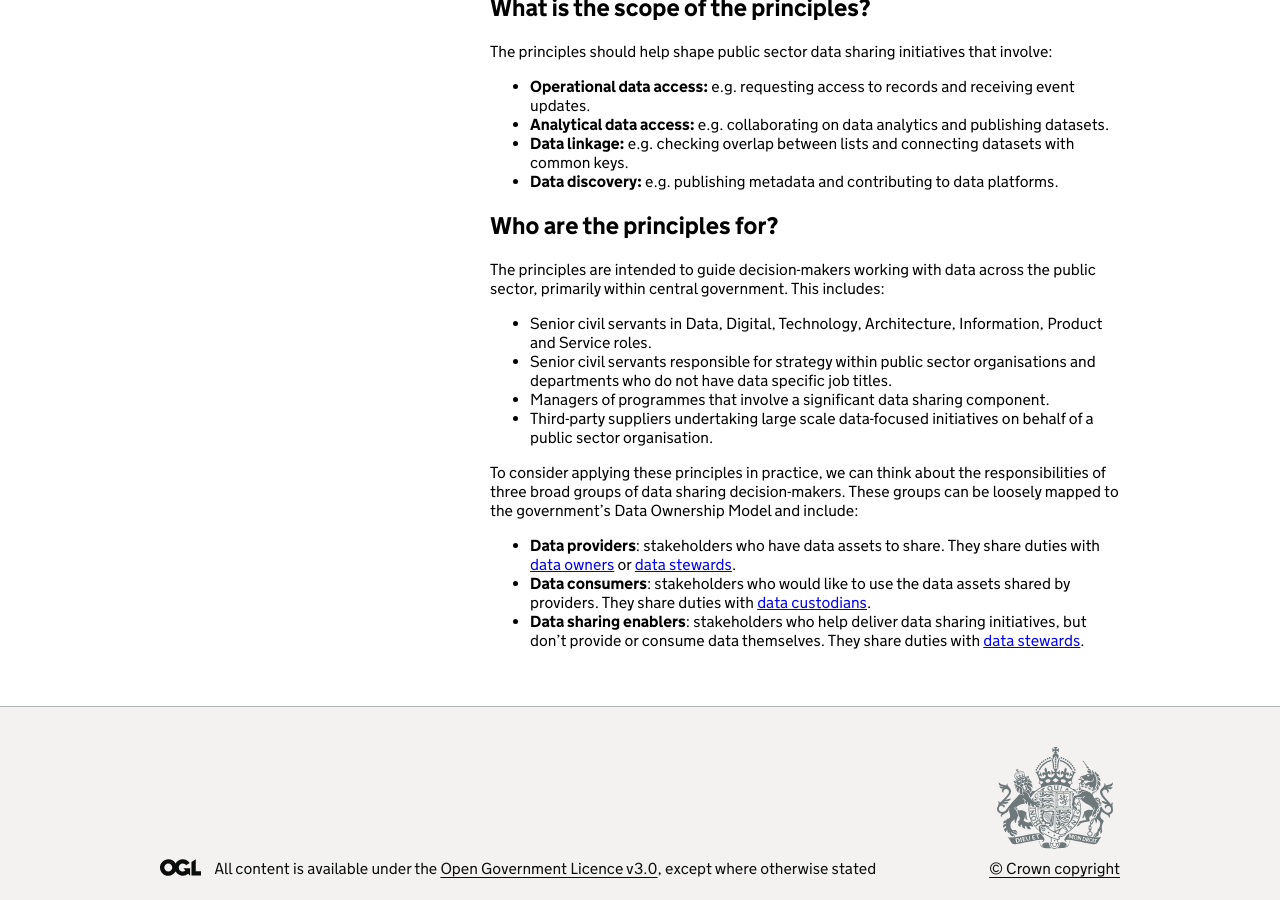
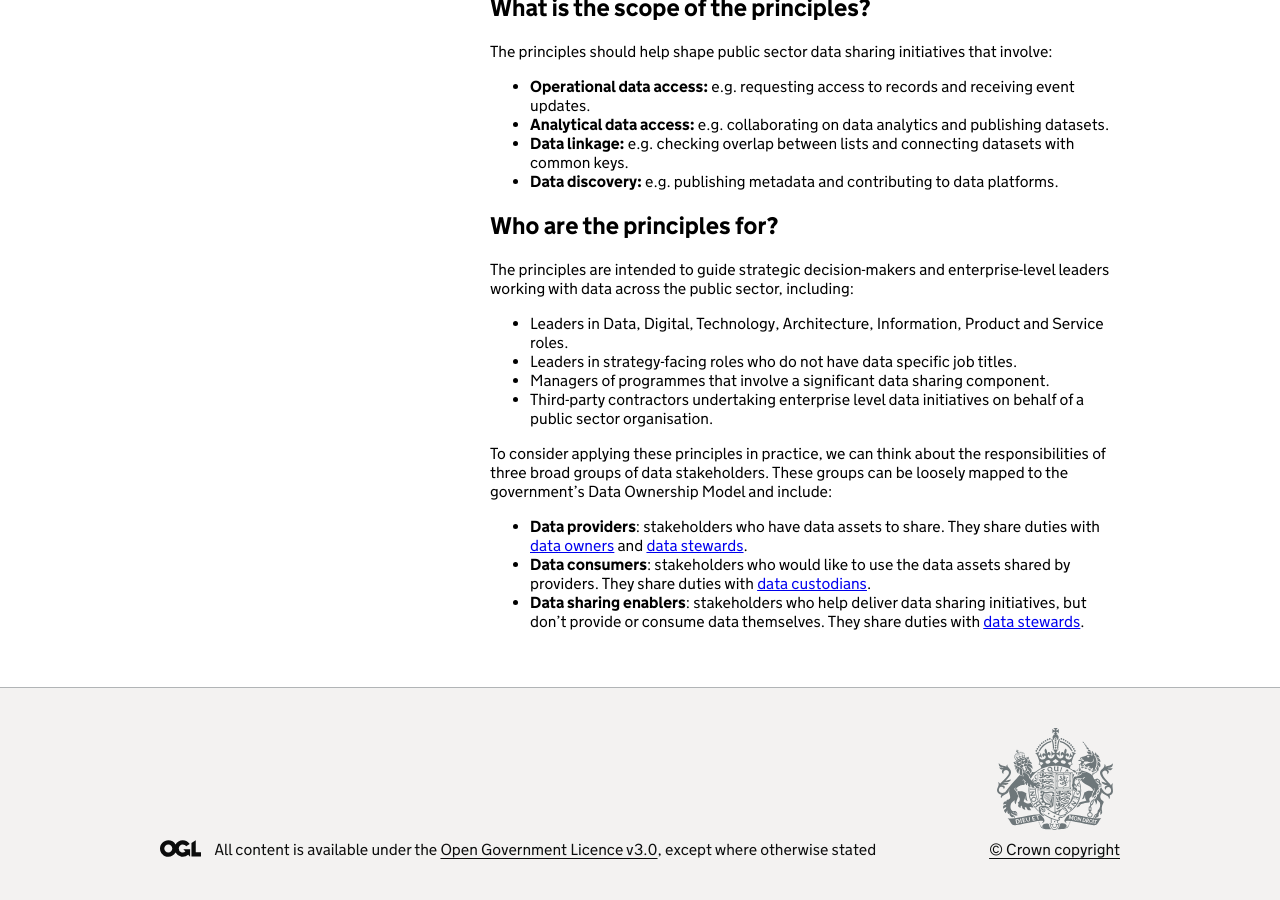
Before and after one commit to co-cddo/future-data-architecture, a Jekyll site: the page built from principles/0-overview.md, in a window 1280 px wide and 900 px high, scrolled down 1096 px. Built offline with Jekyll 4.4.1, drawn with Linux system fonts in a browser that asks for light colours; some of the changed text lies outside the part shown.

Commit message:
Update 1-5

```diff
--- a/principles/0-overview.md
+++ b/principles/0-overview.md
@@ -44,15 +44,15 @@ The principles should help shape public sector data sharing initiatives that inv
 
 ## Who are the principles for?
 
-The principles are intended to guide decision-makers working with data across the public sector, primarily within central government. This includes:
+The principles are intended to guide strategic decision-makers and enterprise-level leaders working with data across the public sector, including:
 
-- Senior civil servants in Data, Digital, Technology, Architecture, Information, Product and Service roles.
-- Senior civil servants responsible for strategy within public sector organisations and departments who do not have data specific job titles.
+- Leaders in Data, Digital, Technology, Architecture, Information, Product and Service roles.
+- Leaders in strategy-facing roles who do not have data specific job titles.
 - Managers of programmes that involve a significant data sharing component.
-- Third-party suppliers undertaking large scale data-focused initiatives on behalf of a public sector organisation.
+- Third-party contractors undertaking enterprise level data initiatives on behalf of a public sector organisation.
 
-To consider applying these principles in practice, we can think about the responsibilities of three broad groups of data sharing decision-makers. These groups can be loosely mapped to the government's Data Ownership Model and include:
+To consider applying these principles in practice, we can think about the responsibilities of three broad groups of data stakeholders. These groups can be loosely mapped to the government's Data Ownership Model and include:
 
-- **Data providers**: stakeholders who have data assets to share. They share duties with [data owners](https://www.gov.uk/government/publications/essential-shared-data-assets-and-data-ownership-in-government/data-ownership-in-government-html#data-owner-2) or [data stewards](https://www.gov.uk/government/publications/essential-shared-data-assets-and-data-ownership-in-government/data-ownership-in-government-html#data-steward).
+- **Data providers**: stakeholders who have data assets to share. They share duties with [data owners](https://www.gov.uk/government/publications/essential-shared-data-assets-and-data-ownership-in-government/data-ownership-in-government-html#data-owner-2) and [data stewards](https://www.gov.uk/government/publications/essential-shared-data-assets-and-data-ownership-in-government/data-ownership-in-government-html#data-steward).
 - **Data consumers**: stakeholders who would like to use the data assets shared by providers. They share duties with [data custodians](https://www.gov.uk/government/publications/essential-shared-data-assets-and-data-ownership-in-government/data-ownership-in-government-html#data-custodian).
 - **Data sharing enablers**: stakeholders who help deliver data sharing initiatives, but don't provide or consume data themselves. They share duties with [data stewards](https://www.gov.uk/government/publications/essential-shared-data-assets-and-data-ownership-in-government/data-ownership-in-government-html#data-steward).
```
Also changed, not shown: principles/1-manage.md (+4 -3 lines), principles/2-federate.md (+3 -2 lines), principles/3-once-only.md (+3 -2 lines), principles/4-capabilities.md (+4 -4 lines), principles/5-automate.md (+2 -1 lines).
